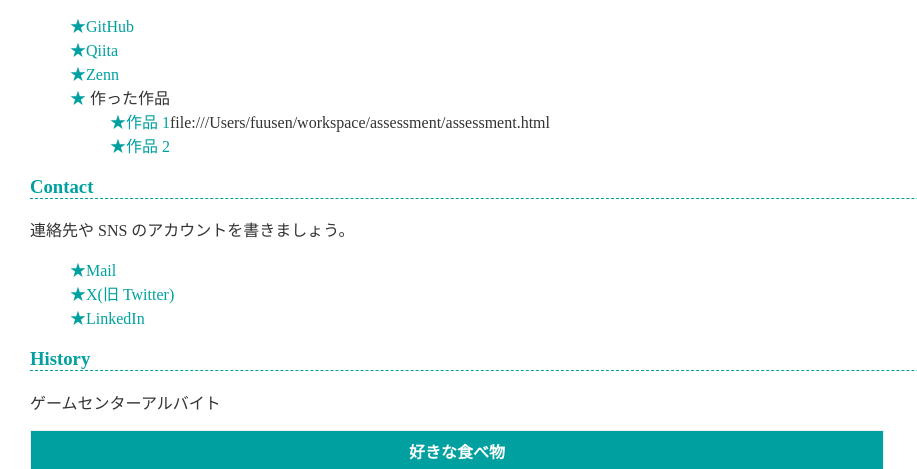
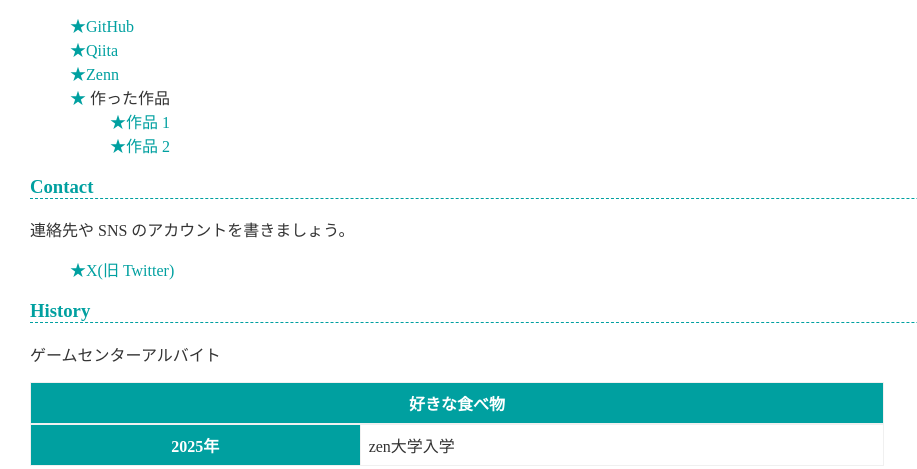
Before and after one commit to 251zs03922-png/251zs03922-png.github.io, a plain HTML site: page index.html in a window 1280 px wide. Shown: the part 1071-1540 px from the top of the page, without its empty margins (0-917 px from the left). Drawn offline with Linux system fonts and the light colour scheme.

Commit message:
Update index.html

```diff
--- a/index.html
+++ b/index.html
@@ -47,8 +47,8 @@
       <li>
         作った作品
         <ul>
-          <li><a href="https://example.com/">作品 1</a>file:///Users/fuusen/workspace/assessment/assessment.html</li>
-          <li><a href="https://example.com/">作品 2</a></li>
+          <li><a href="file:///Users/fuusen/workspace/assessment/assessment.html">作品 1</a></li>
+          <li><a href="file:///Users/fuusen/workspace/css-study/self-introduction.html">作品 2</a></li>
         </ul>
       </li>
     </ul>
@@ -56,9 +56,7 @@
     <h3>Contact</h3>
     <p>連絡先や SNS のアカウントを書きましょう。</p>
     <ul>
-      <li><a href="mailto:name@example.com">Mail</a></li>
-      <li><a href="@PUsZCHiYtyCIRIf">X(旧 Twitter)</a></li>
-      <li><a href="https://www.linkedin.com/">LinkedIn</a></li>
+      <li><a href="https://x.com/PUsZCHiYtyCIRIf">X(旧 Twitter)</a></li>
     </ul>
 
     <h3>History</h3>
```
